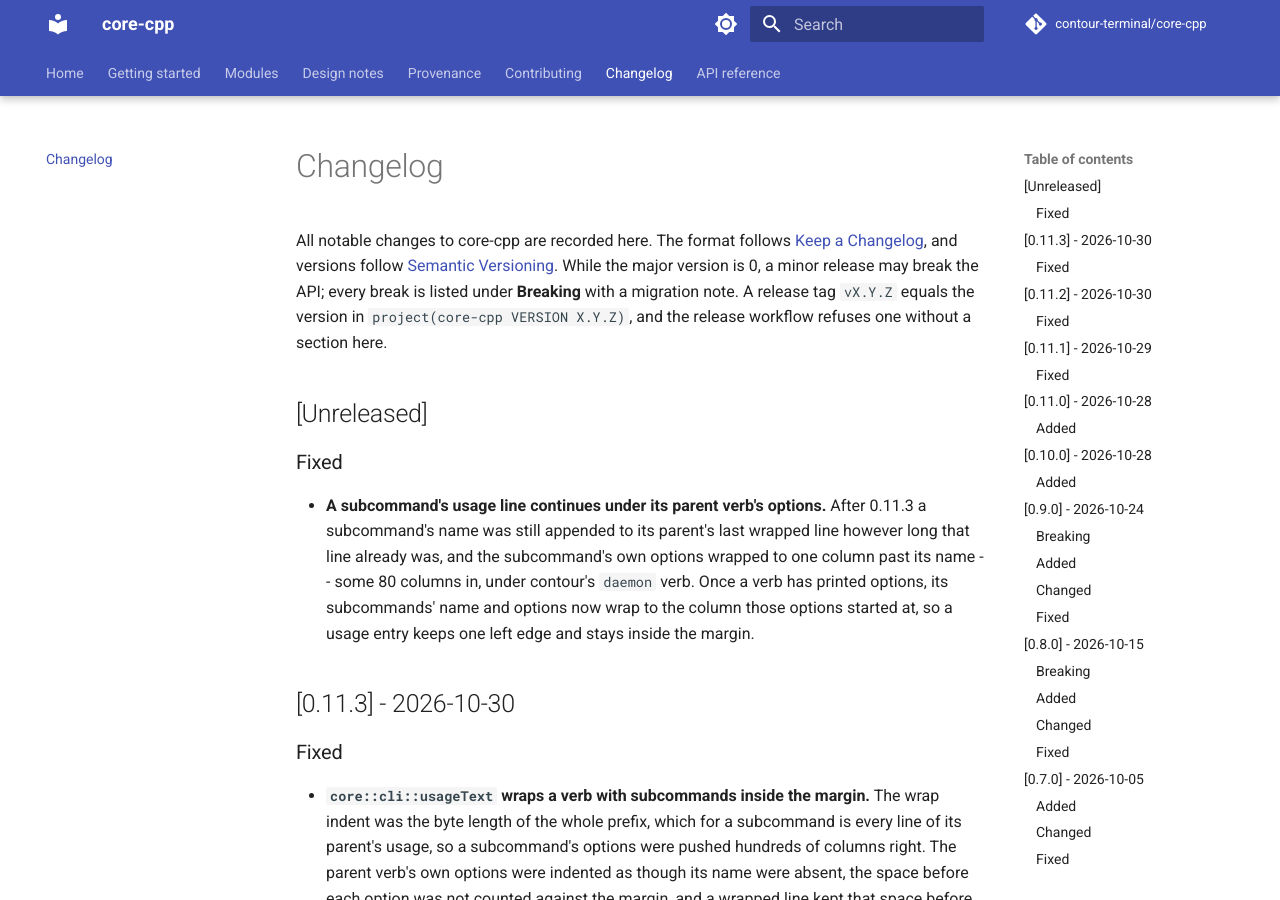
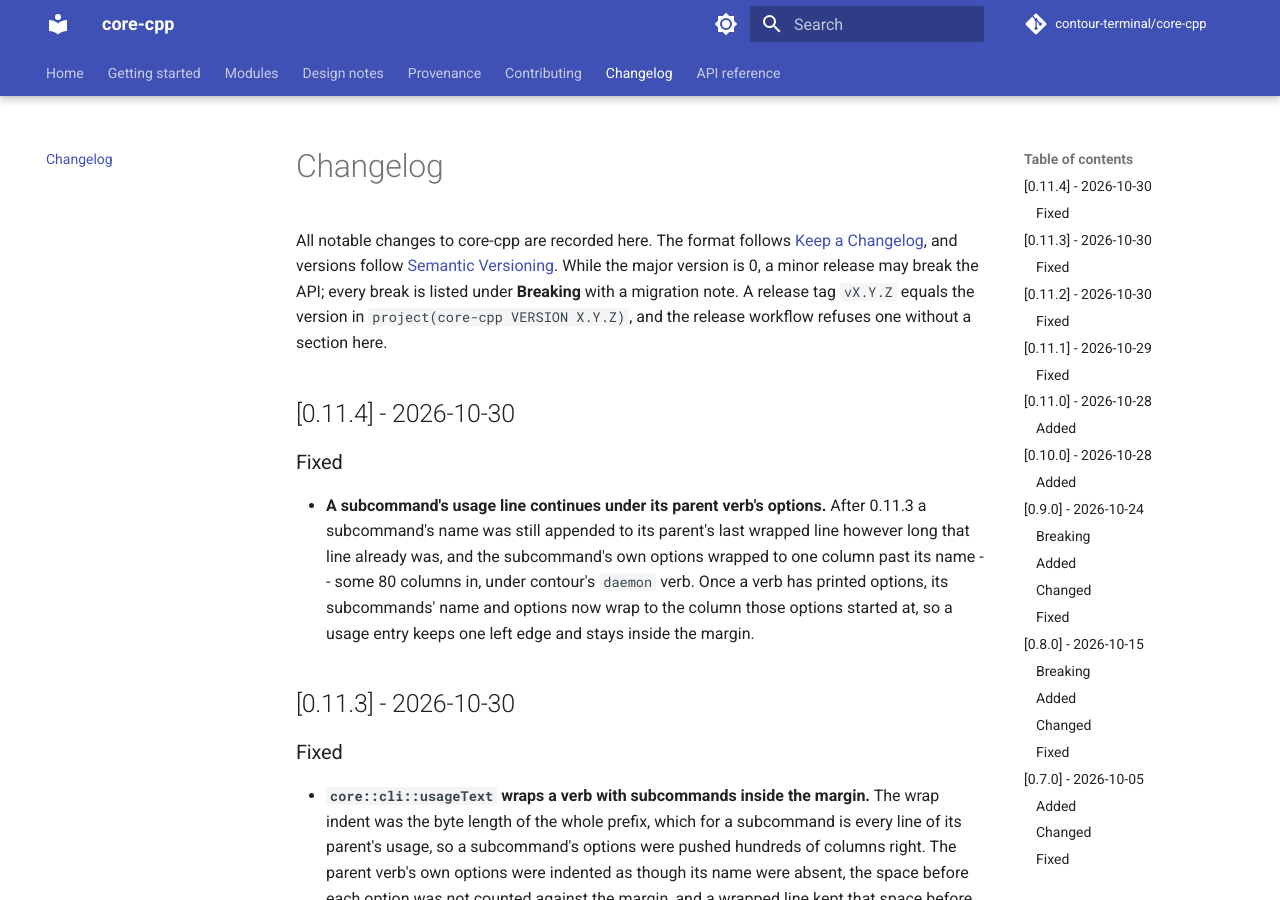
Before and after one commit to contour-terminal/core-cpp, an MkDocs documentation site: the page built from docs/changelog.md, in a window 1280 px wide and 900 px high. Built offline with MkDocs 1.6.1 and Material for MkDocs 9.7.7, drawn with Linux system fonts in a browser that asks for light colours; comment, search, counter and statistics services are not loaded.

Commit message:
Release 0.11.4
Signed-off-by: Christian Parpart <christian@parpart.family>

````diff
--- a/CHANGELOG.md
+++ b/CHANGELOG.md
@@ -7,7 +7,7 @@ release may break the API; every break is listed under **Breaking** with a migra
 release tag `vX.Y.Z` equals the version in `project(core-cpp VERSION X.Y.Z)`, and the release
 workflow refuses one without a section here.
 
-## [Unreleased]
+## [0.11.4] - 2026-10-30
 
 ### Fixed
 
--- a/CMakeLists.txt
+++ b/CMakeLists.txt
@@ -3,7 +3,7 @@ cmake_minimum_required(VERSION 3.25...3.31)
 
 # The version literal is the source of truth; a release tag must equal it.
 project(core-cpp
-    VERSION 0.11.3
+    VERSION 0.11.4
     DESCRIPTION "Shared C++23 foundation libraries of the Contour Terminal projects"
     HOMEPAGE_URL "https://github.com/contour-terminal/core-cpp"
     LANGUAGES CXX)
--- a/docs/getting-started/cpm.md
+++ b/docs/getting-started/cpm.md
@@ -9,7 +9,7 @@ as a subproject. This is how endo, fastcached, tuidu, Lightweight's `dbtool` and
 CPMAddPackage(
     NAME core-cpp
     GITHUB_REPOSITORY contour-terminal/core-cpp
-    GIT_TAG v0.11.3
+    GIT_TAG v0.11.4
     SYSTEM YES              # core-cpp headers never trip your -Werror
     EXCLUDE_FROM_ALL YES    # build only what you link
     OPTIONS "CORE_CPP_WITH_TUI ON" "CORE_CPP_WITH_TLS OFF")
--- a/docs/getting-started/install.md
+++ b/docs/getting-started/install.md
@@ -67,7 +67,7 @@ that is not in any export set.
 ```
 
 ```cmake
-CPMAddPackage(NAME core-cpp GITHUB_REPOSITORY contour-terminal/core-cpp GIT_TAG v0.11.3
+CPMAddPackage(NAME core-cpp GITHUB_REPOSITORY contour-terminal/core-cpp GIT_TAG v0.11.4
               OPTIONS "CORE_CPP_INSTALL ON")
 ```
 
````
Also changed, not shown: README.md (+2 -2 lines).
